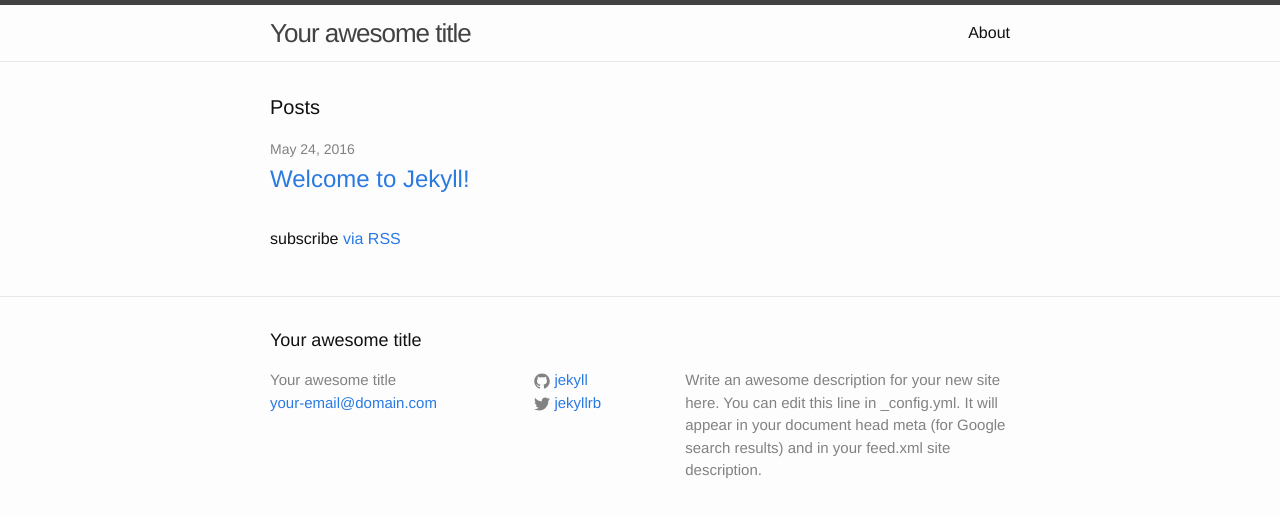
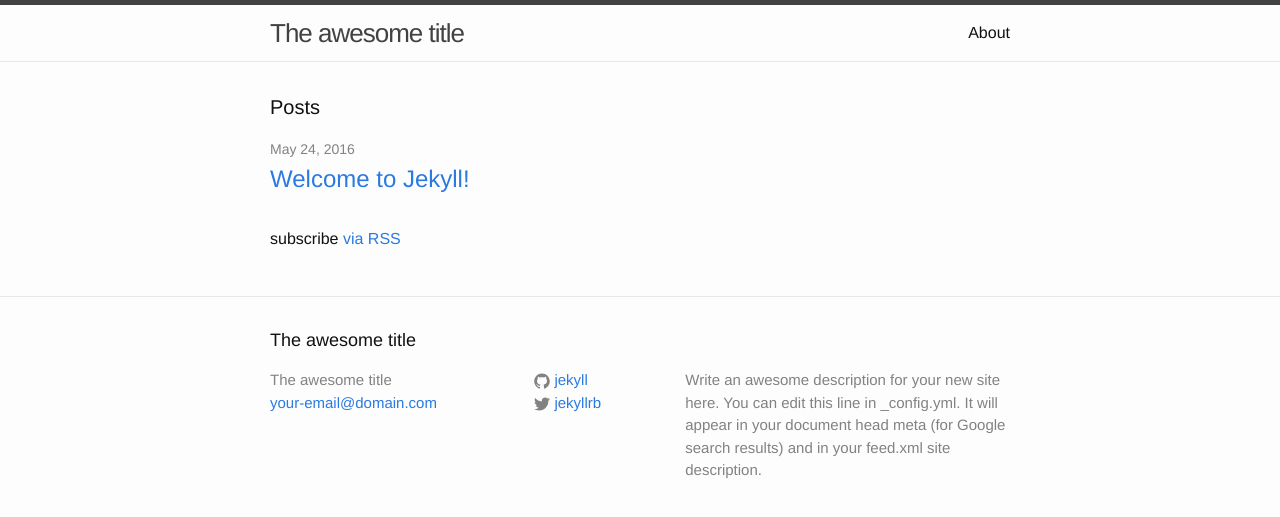
Before and after one commit to benenglish/ca, a Jekyll site: the page built from index.html, in a window 1280 px wide. Shown: the top 517 px of the page. Built offline with Jekyll 4.4.1, drawn with Linux system fonts in a browser that asks for light colours.

Commit message:
Update _config.yml

```diff
--- a/_config.yml
+++ b/_config.yml
@@ -6,7 +6,7 @@
 # 'jekyll serve'. If you change this file, please restart the server process.
 
 # Site settings
-title: Your awesome title
+title: The awesome title
 email: your-email@domain.com
 description: > # this means to ignore newlines until "baseurl:"
   Write an awesome description for your new site here. You can edit this
```
